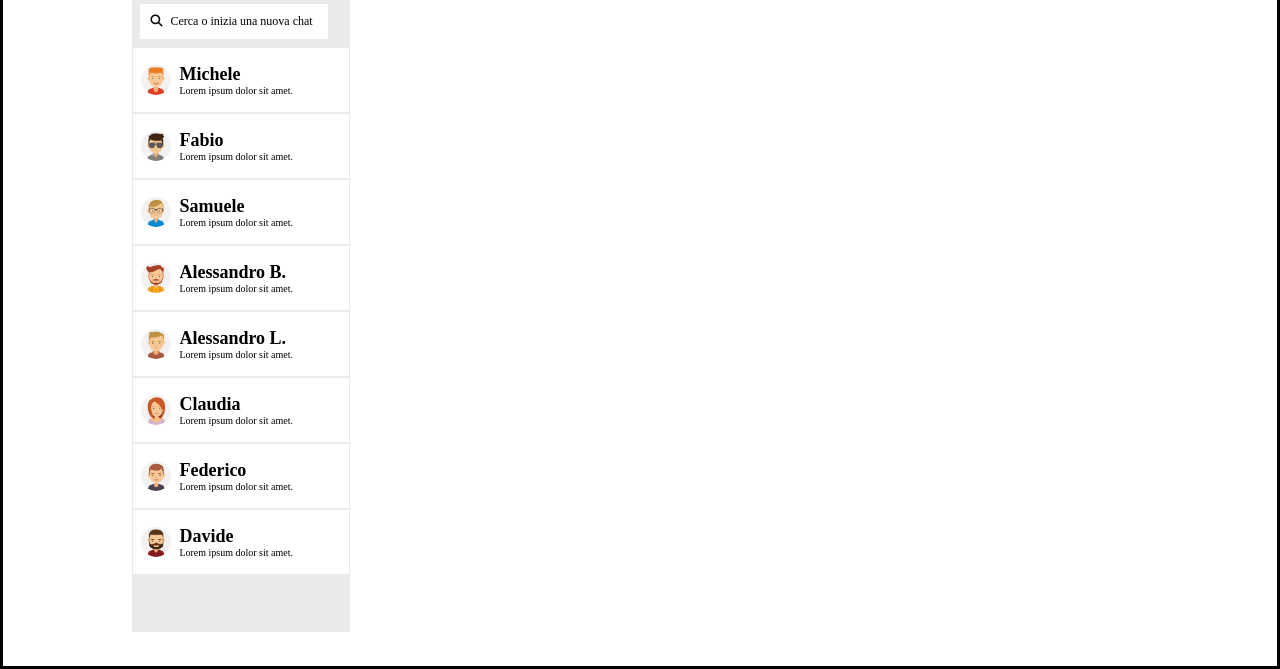
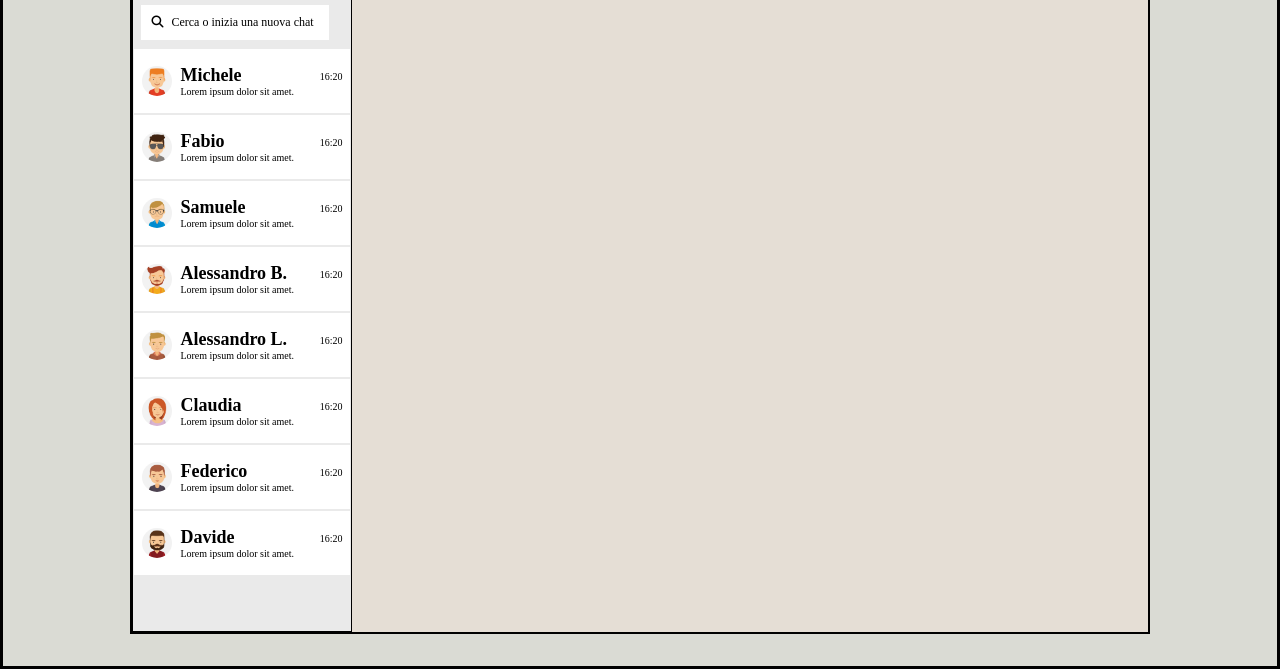
Before and after one commit to Andrea-Calligari/html-css-boolzap, a plain HTML site: page index.html in a window 1280 px wide. Shown: the part 131-800 px from the top of the page. Drawn offline with Linux system fonts and the light colour scheme.

Commit message:
Add: background gradient

```diff
--- a/css/style.css
+++ b/css/style.css
@@ -12,6 +12,10 @@ img{
 }
 ul, ol menu{
     list-style: none;
+}
+body{
+    background: rgb(3,151,137);
+    background: linear-gradient(180deg, rgba(3,151,137,1) 15%, rgba(218,219,212,1) 15%);
 }
 /*---------------- LAYOUT------------- */
 
@@ -28,6 +32,7 @@ ul, ol menu{
      background-color: #EAEAEA;
     width: 150px;
     flex: shrink 0;
+    text-align: center;
 }
 .main-content{
     flex-grow: 1;
@@ -86,32 +91,25 @@ ul, ol menu{
 }
 .search-bar{
     display: none;
-    /* display: flex; */
-    align-items: center;
-    padding: 8px;
-    background-color: white;
+
 
 }
 .card{
-    /* display: flex; */
+
     display: none;
-    justify-content: flex-start;
-    align-items: center;
-     padding: 8px;
-    border: 1px solid #EAEAEA;
+
 }
 .card__header{
-   /* display: flex; */
+
    display: none;
 
 }
 .card__body{
     display: none;
-    /* display: flex; */
-   flex-wrap: wrap;
-    padding: 8px;
+
 }
-.contact__tool{
+.card > span{
+    display: none;
 
 }
 /* --------------------MEDIA-QUERY-------------- */
@@ -122,11 +120,11 @@ ul, ol menu{
         width: 50px;
     }
     .tool-bar{
-        display: flex;
-        justify-content: flex-start;
+        display: block;
+        /* justify-content: flex-start;
         align-items: center;
         padding: 8px;
-        border: 1px solid black;
+        border: 1px solid black; */
     }
     .card, .card__header{
         display: block;
@@ -198,7 +196,7 @@ ul, ol menu{
 .search-bar{
     display: flex;
     align-items: center;
-    /* padding: 8px; */
+    padding: 8px;
     background-color: #EAEAEA;
 }
 .card{
@@ -216,26 +214,39 @@ ul, ol menu{
     flex-wrap: wrap;
     padding: 8px;
 }
+.card > span{
+    display: inline;
 
 }
 
+}
 /* STYLE */
-.fs-10{
+.fs-12{
     font-size: 12px;
     padding: 5px ;
+}
+.fs-10{
+    font-size: 10px;
 }
 .fs-20{
     font-size: 18px;
 }
+.mb-10{
+    margin-bottom: 10px;
+}
 
 /* ----DEBUG----- */
-.debug #app{
+ .debug #app{
      border: 3px solid black;
 }
+.debug .main-content{
+    background-color: #E5DED5;
+}
+
 .debug .container{
-border: 1px solid white;
+border: 2px solid black;
 }
 .debug .side-bar{
-    border: 1px solid white;
-    background-color: ;
+    border: 1px solid black;
+
 }
--- a/index.html
+++ b/index.html
@@ -35,7 +35,7 @@
                     <div class="search-bar">
                         <div class="lens">
                             <i class="fa-solid fa-magnifying-glass"></i>
-                            <span class="fs-10"> Cerca o inizia una nuova chat</span>
+                            <span class="fs-12"> Cerca o inizia una nuova chat</span>
                         </div>
                     </div>
                     <!-- Card-contatti -->
@@ -47,6 +47,7 @@
                             <h2 class="fs-20">Michele</h2>
                             <p style="font-size: 10px;">Lorem ipsum dolor sit amet.</p>
                         </div>
+                        <span class="mb-10 fs-10">16:20</span>
                     </div>
                     <!-- SECONDA CARD -->
                     <div class="card">
@@ -57,6 +58,7 @@
                             <h2 class="fs-20">Fabio</h2>
                             <p style="font-size: 10px;">Lorem ipsum dolor sit amet.</p>
                         </div>
+                        <span class="mb-10 fs-10">16:20</span>
                     </div>
                     <!-- TERZA CARD -->
                     <div class="card">
@@ -67,6 +69,7 @@
                             <h2 class="fs-20">Samuele</h2>
                             <p style="font-size: 10px;">Lorem ipsum dolor sit amet.</p>
                         </div>
+                        <span class="mb-10 fs-10">16:20</span>
                     </div>
                     <!-- QUARTA CARD -->
                     <div class="card">
@@ -77,6 +80,7 @@
                             <h2 class="fs-20">Alessandro B.</h2>
                             <p style="font-size: 10px;">Lorem ipsum dolor sit amet.</p>
                         </div>
+                        <span class="mb-10 fs-10">16:20</span>
                     </div>
                     <!-- QUINTA-CARD -->
                     <div class="card">
@@ -87,6 +91,7 @@
                             <h2 class="fs-20">Alessandro L.</h2>
                             <p style="font-size: 10px;">Lorem ipsum dolor sit amet.</p>
                         </div>
+                        <span class="mb-10 fs-10">16:20</span>
                     </div>
                     <!-- SESTA-CARD -->
                     <div class="card">
@@ -97,6 +102,7 @@
                             <h2 class="fs-20">Claudia</h2>
                             <p style="font-size: 10px;">Lorem ipsum dolor sit amet.</p>
                         </div>
+                        <span class="mb-10 fs-10">16:20</span>
                     </div>
                     <!-- SETTIMA-CARD -->
                     <div class="card">
@@ -107,6 +113,7 @@
                             <h2 class="fs-20">Federico</h2>
                             <p style="font-size: 10px;">Lorem ipsum dolor sit amet.</p>
                         </div>
+                        <span class="mb-10 fs-10">16:20</span>
                     </div>
                     <!-- OTTAVA-CARD -->
                     <div class="card">
@@ -117,6 +124,7 @@
                             <h2 class="fs-20">Davide</h2>
                             <p style="font-size: 10px;">Lorem ipsum dolor sit amet.</p>
                         </div>
+                        <span class="mb-10 fs-10">16:20</span>
                     </div>
                 </section>
 
```
